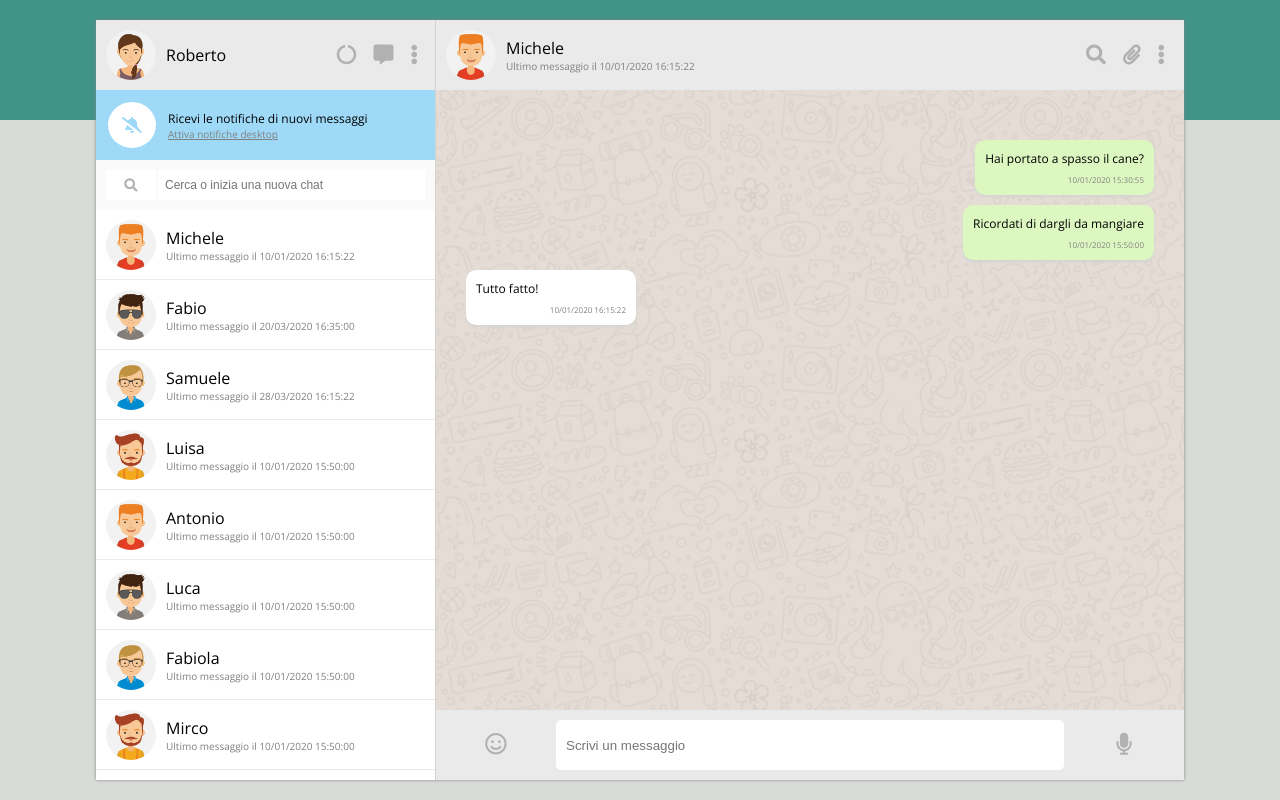
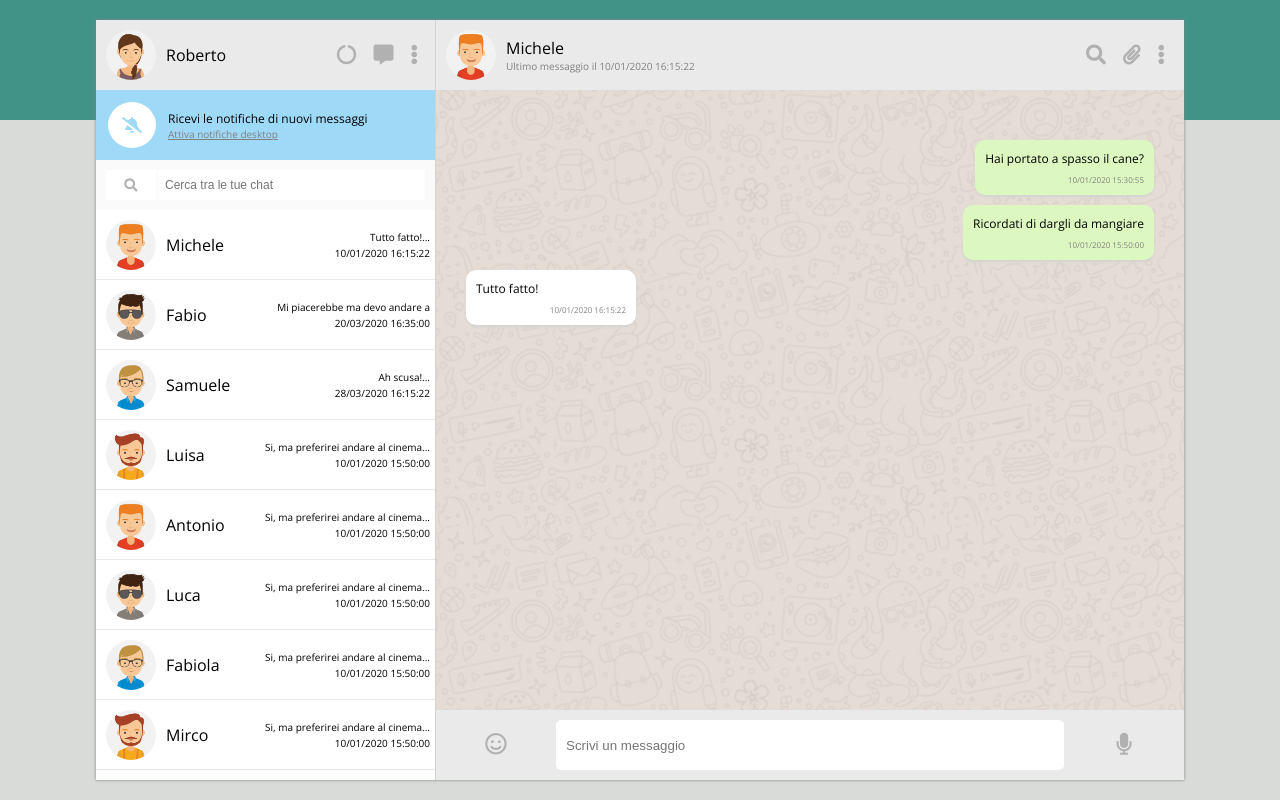
Before and after one commit to robertoattanasio/js-html-css-boolzap, a plain HTML site: page index.html in a window 1280 px wide. Drawn offline with nearby package versions, Linux system fonts and the light colour scheme.

Commit message:
Correzione bug nel deleteMessage, preview mess. in lista utenti corretta

```diff
--- a/css/styles.css
+++ b/css/styles.css
@@ -185,9 +185,14 @@ input.chat_search_input {
     flex: 1 1 auto;
     margin-left: 2px;
     padding: 2px 7px;
-    outline: gray;
+    outline-color: transparent;
     background-color: white;
     border: none;
+}
+
+.input.chat_search_input:focus {
+    outline-width: 1px;
+    outline-color: gray;
 }
 
 
@@ -202,6 +207,7 @@ input.chat_search_input {
 
 .chat_list_user {
     display: flex;
+    justify-content: space-between;
     width: 100%;
     height: 70px;
     border-bottom: 1px solid var(--gray);
@@ -231,6 +237,29 @@ input.chat_search_input {
     flex: 1 1 auto;
     align-items: center;
     font-size: 16px;
+}
+
+.chat_list_preview {
+    padding-right: 5px;
+    display: flex;
+    flex-flow: column nowrap;
+    justify-content: center;
+    align-items: flex-end;
+    flex: 0 0 auto;
+}
+
+.chat_list_user_message {
+    text-align: right;
+    height: 16px;
+    width: 170px;
+    font-size: 10px;
+    overflow: hidden;
+}
+
+.chat_list_user_date {
+    text-align: right;
+    flex: 0 0 auto;
+    font-size: 10px;
 }
 
 
@@ -354,7 +383,7 @@ input.chat_search_input {
 
 .message_delete {
     position: absolute;
-    top: 55px;
+    bottom: -55px;
     color: gray;
     font-size: 14px;
     transition: var(--main-trans);
@@ -365,11 +394,11 @@ input.chat_search_input {
 }
 
 .message_green:hover .message_delete {
-    top: 30px;
+    bottom: 6px;
 }
 
 .message_white:hover .message_delete {
-    top: 30px;
+    bottom: 6px;
 }
 
 ul {
--- a/index.html
+++ b/index.html
@@ -19,16 +19,12 @@
 </head>
 
 <body class="">
-
     <!-- MAIN WRAPPER -->
     <div id="boolzap" class="main_wrapper">
-
         <!-- USER CONTAINER / LEFT FIELD -->
         <div class="user_container">
-
             <!-- USER PANEL -->
             <div class="user_panel">
-
                 <div class="user_image">
                     <img :src="'img/avatar' + user.avatar + '.jpg'">
                 </div>
@@ -42,7 +38,6 @@
                     <i class="fas fa-comment-alt"></i>
                     <i class="fas fa-ellipsis-v"></i>
                 </div>
-
             </div>
 
             <!-- NOTIFICATIONS BOX -->
@@ -60,31 +55,29 @@
             <!-- CHAT SEARCH BOX -->
             <div class="chat_search">
                 <button class="chat_search_button"><i class="fas fa-search"></i></button>
-                <input class="chat_search_input" v-model="searchInput" v-on:keyup="searchListener(searchInput)" type="text" placeholder="Cerca o inizia una nuova chat">
-
+                <input class="chat_search_input" v-model="searchInput" v-on:keyup="searchListener(searchInput)" type="text" placeholder="Cerca tra le tue chat">
             </div>
 
             <!-- CHAT USER LIST -->
             <div class="chat_list">
-
                 <div v-for="(chatListItem, chatListIndex) in contacts" @click="userSelected(chatListIndex)">
                     <div v-if="chatListItem.visible == true" class="chat_list_user">
                         <div class="chat_list_user_image">
                             <img :src="'img/avatar' + chatListItem.avatar + '.jpg'">
                         </div>
-                        <div class="chat_user_name_box">
-                            <div class="chat_user_name">{{chatListItem.name}}</div>
-                            <div class="chat_user_date">Ultimo messaggio il {{chatListItem.messages[chatListItem.messages.length -1].date}}</div>
+                        <div class="chat_list_user_name">{{chatListItem.name}}</div>
+                        <div class="chat_list_preview">
+                            <div class="chat_list_user_message">{{chatListItem.messages[chatListItem.messages.length -1].text}}...</div>
+                            <div class="chat_list_user_date">{{chatListItem.messages[chatListItem.messages.length -1].date}}</div>
                         </div>
+
                     </div>
                 </div>
-
             </div>
         </div>
 
         <!-- CHAT CONTAINER / RIGHT FIELD -->
         <div class="chat_container">
-
             <!-- USER PANEL -->
             <div class="chat_user_panel">
 
@@ -108,7 +101,9 @@
             <div class="chat_panel">
 
                 <div v-for="(message, messageIndex) in contacts[chatUserSelected].messages">
+
                     <div v-if="(message.status == 'sent')">
+
                         <div class="message_green">
                             <div class="message_text">
                                 {{message.text}}
@@ -140,7 +135,6 @@
 
             <!-- INPUT BOX -->
             <div class="chat_input ">
-
                 <button class="chat_input_emoticons "><i class="far fa-smile "></i></button>
 
                 <input v-model="chatInputText " v-on:keyup.enter="sendMessage(chatUserSelected) " class="chat_input_text " type="text " placeholder="Scrivi un messaggio ">
@@ -154,7 +148,6 @@
                         <i class="fas fa-paper-plane "></i>
                     </div>
                 </button>
-
             </div>
         </div>
     </div>
--- a/js/app.js
+++ b/js/app.js
@@ -1,3 +1,5 @@
+Vue.config.devtools = true;
+
 var app = new Vue({
 
     el: "#boolzap",
```
